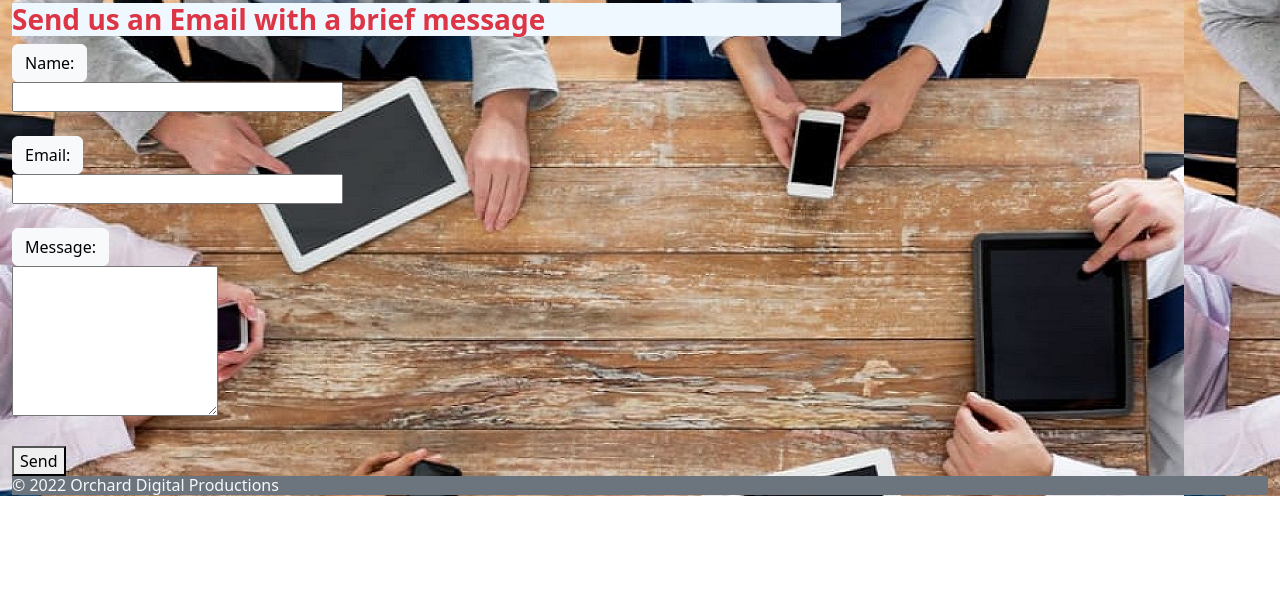
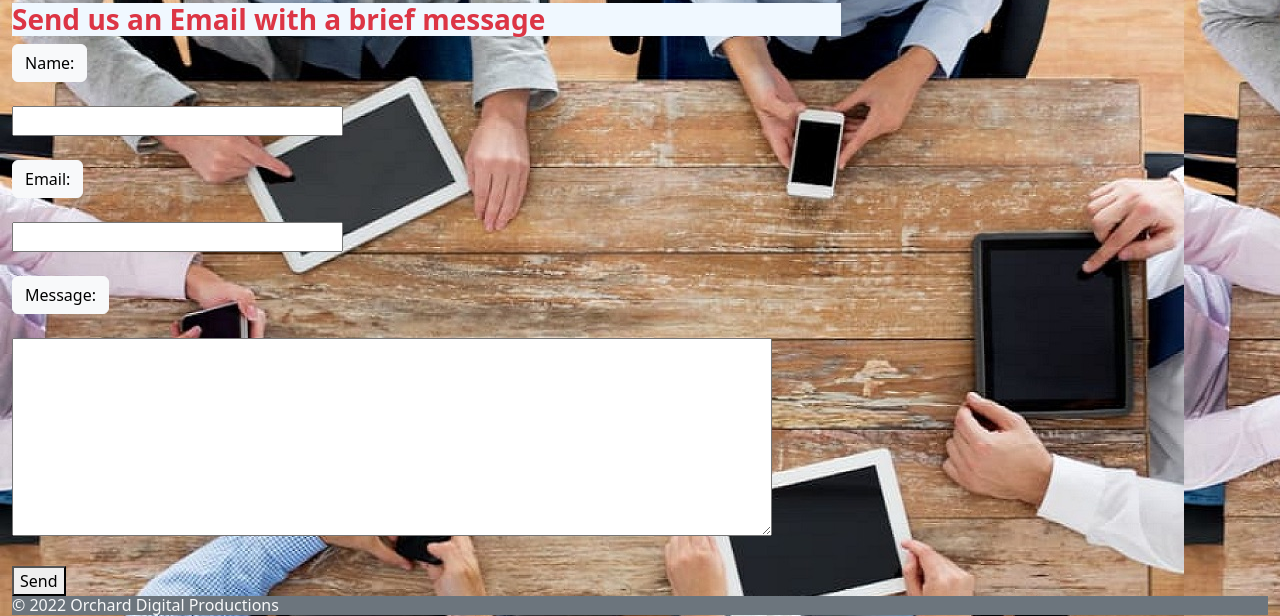
Before and after one commit to Nmorakinyo/portfolio, a plain HTML site: page contact.html in a window 1280 px wide. Shown: the part 740-1356 px from the top of the page. Before the commit the page ends 1236 px from the top, so only its background shows below. Drawn offline with nearby package versions, Linux system fonts and the light colour scheme.

Commit message:
edits contact page

```diff
--- a/contact.html
+++ b/contact.html
@@ -118,22 +118,23 @@ enctype="multipart/form-data"
 name="EmailForm">
 
    <button type="button" class="btn btn-light">Name:</button>
-   <br>
+   <br><br>
 
     <input type="text" size="30" name="Contact-Name"><br><br>
 
 
    <button type="button" class="btn btn-light">Email:</button>
 
-<br>
+<br><br>
     <input type="email"size="30" name="Contact-Email"><br><br>
 
    <button type="button" class="btn btn-light">Message:</button>
-   <br>
+   <br><br>
 
-    <textarea name="Contact-Message" rows="6″ cols="40″>
-    </textarea><br><br>
-
+   <textarea id="contactmessage" name="contactmessage" rows="8" cols="80"></textarea><br><br>
+   <!--
+    <textarea name="Contact-Message" rows="6″ cols="40″> </textarea>
+-->
     <button type="submit" value="Submit">Send</button>
 </form>
 </div>
```
